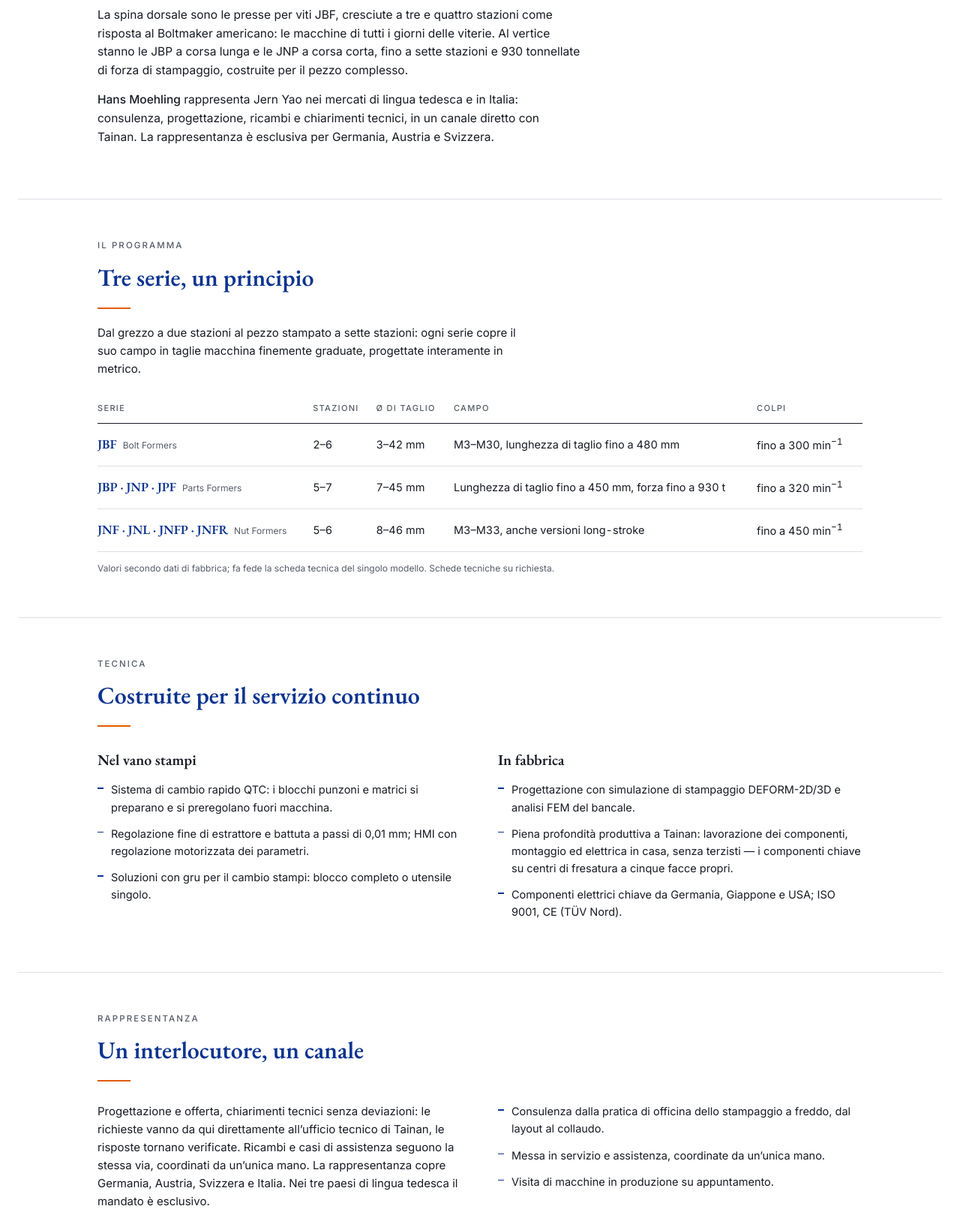
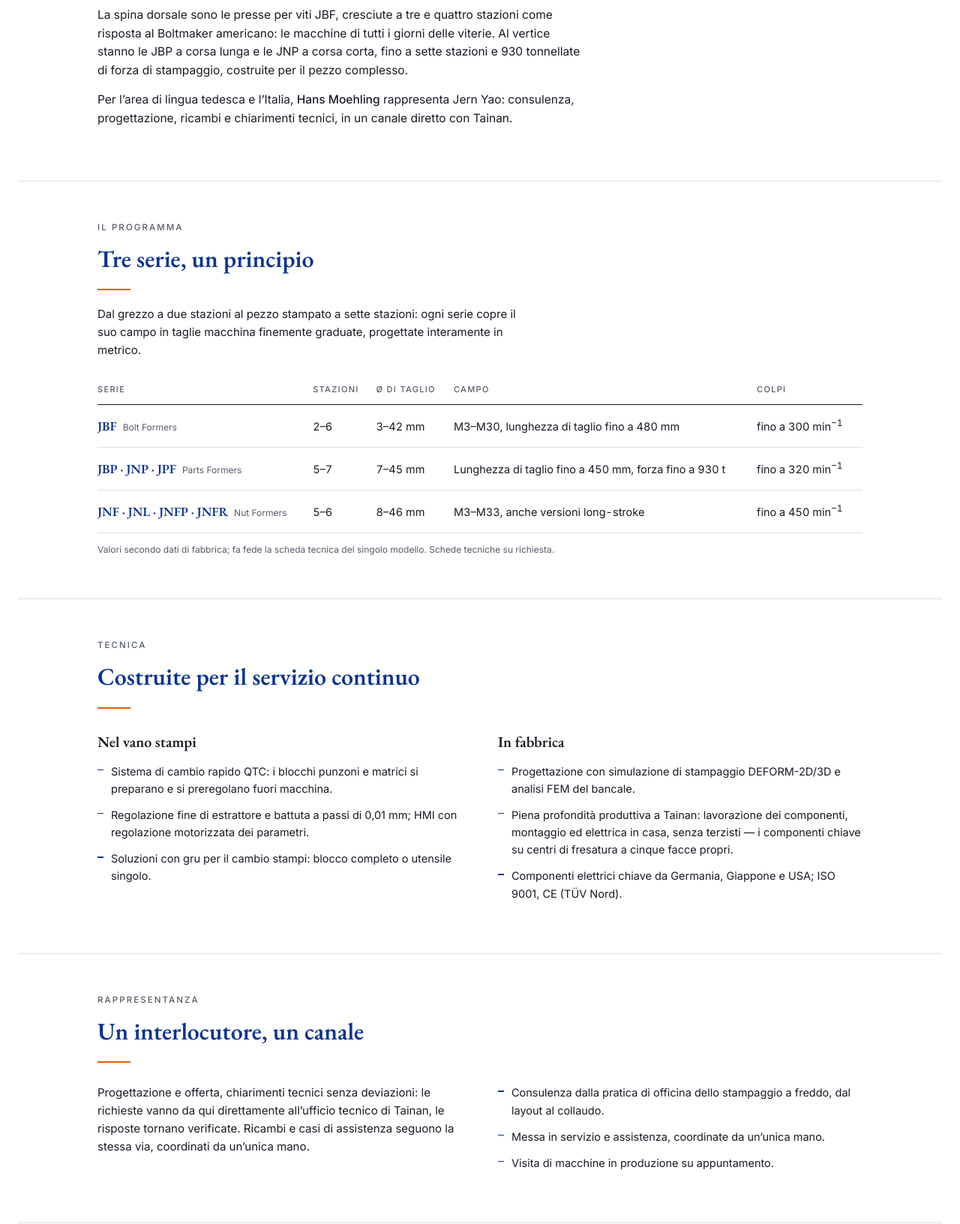
Before and after one commit to hansmoehling/jernyao.de, a plain HTML site: page docs/it/index.html in a window 1280 px wide. Shown: the part 420-2052 px from the top of the page at 75% size. Drawn offline with Linux system fonts and the light colour scheme.

Commit message:
Italienische Vertretungsaussage straffen

```diff
--- a/docs/it/index.html
+++ b/docs/it/index.html
@@ -3,7 +3,7 @@
 <head>
 <meta charset="utf-8">
 <meta name="viewport" content="width=device-width, initial-scale=1">
-<meta name="description" content="Presse multistazione Jern Yao per lo stampaggio a freddo — rappresentanza per Germania, Austria, Svizzera e Italia. Esclusiva per Germania, Austria e Svizzera.">
+<meta name="description" content="Presse multistazione Jern Yao per lo stampaggio a freddo — rappresentanza per Germania, Austria, Svizzera e Italia.">
 <title>Jern Yao per l&rsquo;area di lingua tedesca e l&rsquo;Italia</title>
 <link rel="alternate" hreflang="de" href="https://jernyao.de/">
 <link rel="alternate" hreflang="en" href="https://jernyao.de/en/">
@@ -194,7 +194,7 @@
       <div class="lede">
         <p>Jern Yao costruisce presse multistazione che sanno fare entrambe le cose: la precisione dei grandi nomi e un prezzo che si ripaga nel costo del pezzo. Pi&ugrave; di 5.300 macchine in oltre 40 paesi lavorano secondo questo principio; lavorazione dei componenti, montaggio ed elettrica nascono interamente nello stabilimento di Tainan.</p>
         <p>La spina dorsale sono le presse per viti JBF, cresciute a tre e quattro stazioni come risposta al Boltmaker americano: le macchine di tutti i giorni delle viterie. Al vertice stanno le JBP a corsa lunga e le JNP a corsa corta, fino a sette stazioni e 930 tonnellate di forza di stampaggio, costruite per il pezzo complesso.</p>
-        <p><strong>Hans Moehling</strong> rappresenta Jern Yao nei mercati di lingua tedesca e in Italia: consulenza, progettazione, ricambi e chiarimenti tecnici, in un canale diretto con Tainan. La rappresentanza &egrave; esclusiva per Germania, Austria e Svizzera.</p>
+        <p>Per l&rsquo;area di lingua tedesca e l&rsquo;Italia, <strong>Hans Moehling</strong> rappresenta Jern Yao: consulenza, progettazione, ricambi e chiarimenti tecnici, in un canale diretto con Tainan.</p>
       </div>
     </div>
   </div>
@@ -266,7 +266,7 @@
     <div class="rule"></div>
     <div class="cols">
       <div class="col">
-        <p class="section-lede" style="margin-top:0">Progettazione e offerta, chiarimenti tecnici senza deviazioni: le richieste vanno da qui direttamente all&rsquo;ufficio tecnico di Tainan, le risposte tornano verificate. Ricambi e casi di assistenza seguono la stessa via, coordinati da un&rsquo;unica mano. La rappresentanza copre Germania, Austria, Svizzera e Italia. Nei tre paesi di lingua tedesca il mandato &egrave; esclusivo.</p>
+        <p class="section-lede" style="margin-top:0">Progettazione e offerta, chiarimenti tecnici senza deviazioni: le richieste vanno da qui direttamente all&rsquo;ufficio tecnico di Tainan, le risposte tornano verificate. Ricambi e casi di assistenza seguono la stessa via, coordinati da un&rsquo;unica mano.</p>
       </div>
       <div class="col">
         <ul>
@@ -317,7 +317,7 @@
   <div class="wrap legal">
     <details id="impressum">
       <summary>Note legali</summary>
-      <p>Hans Moehling &middot; Rappresentanza di Jern Yao Enterprises Co., Ltd. per Germania, Austria, Svizzera e Italia; esclusiva per Germania, Austria e Svizzera.<br>
+      <p>Hans Moehling &middot; Rappresentanza esclusiva di Jern Yao Enterprises Co., Ltd. per Germania, Austria e Svizzera.<br>
       E-mail: jernyao@techno.parts &middot; Telefono: +49 171 10 700 10</p>
     </details>
     <details id="datenschutz">
```
